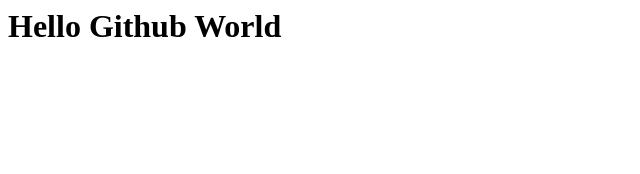
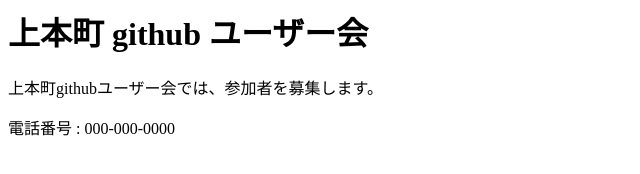
Before and after one commit to PEYROAD/PEYROAD.github.io, a plain HTML site: page index.html in a window 1280 px wide. Shown: the whole page, without its empty margins (0-640 px from the left). Drawn offline with Linux system fonts and the light colour scheme.

Commit message:
最初の更新

```diff
--- a/index.html
+++ b/index.html
@@ -1 +1,7 @@
-<h1> Hello Github World </h1>
+<h1> 上本町 github ユーザー会 </h1>
+<p>
+  上本町githubユーザー会では、参加者を募集します。
+</p>
+<p>
+  電話番号 : 000-000-0000
+</p>
```
